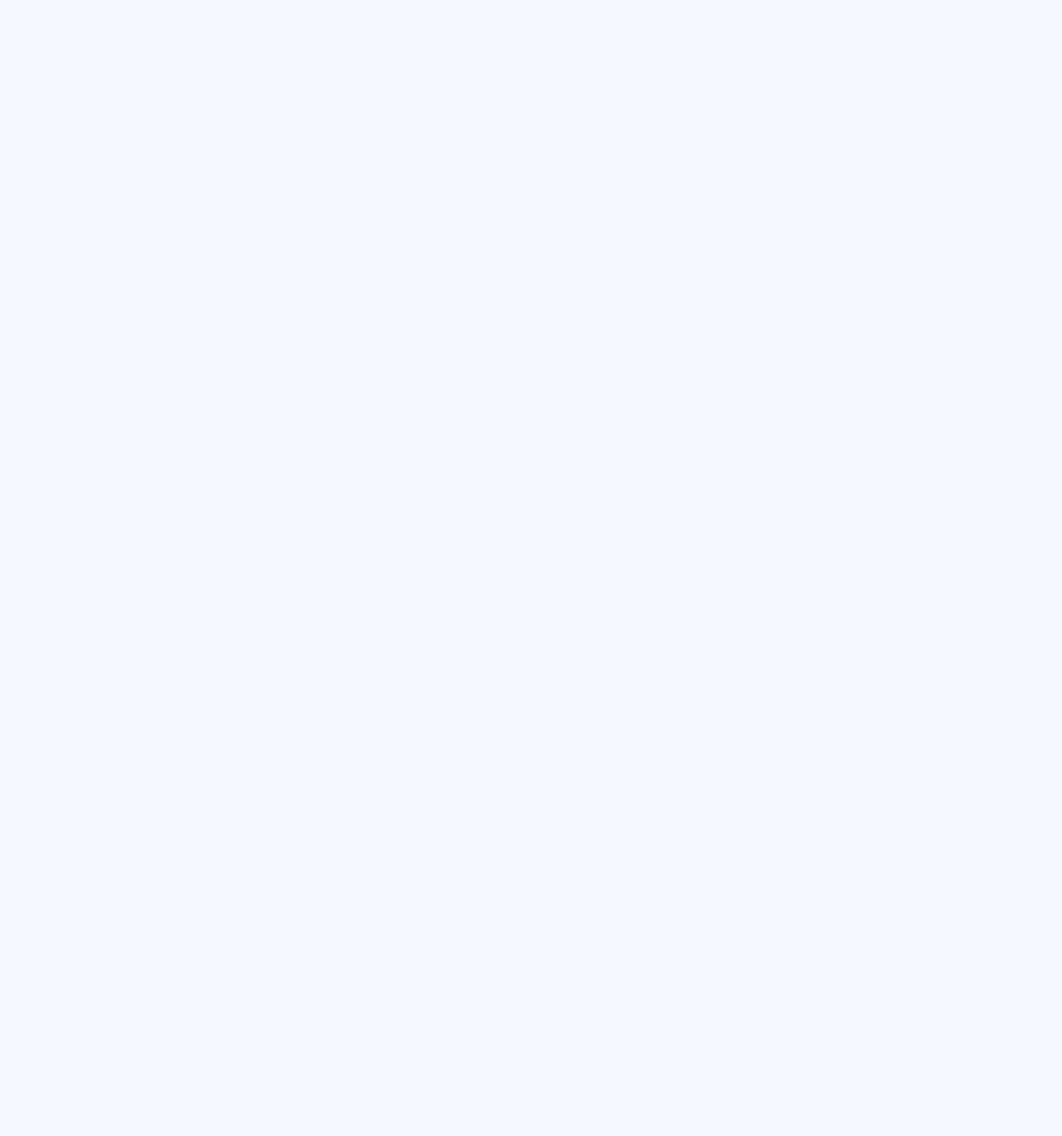
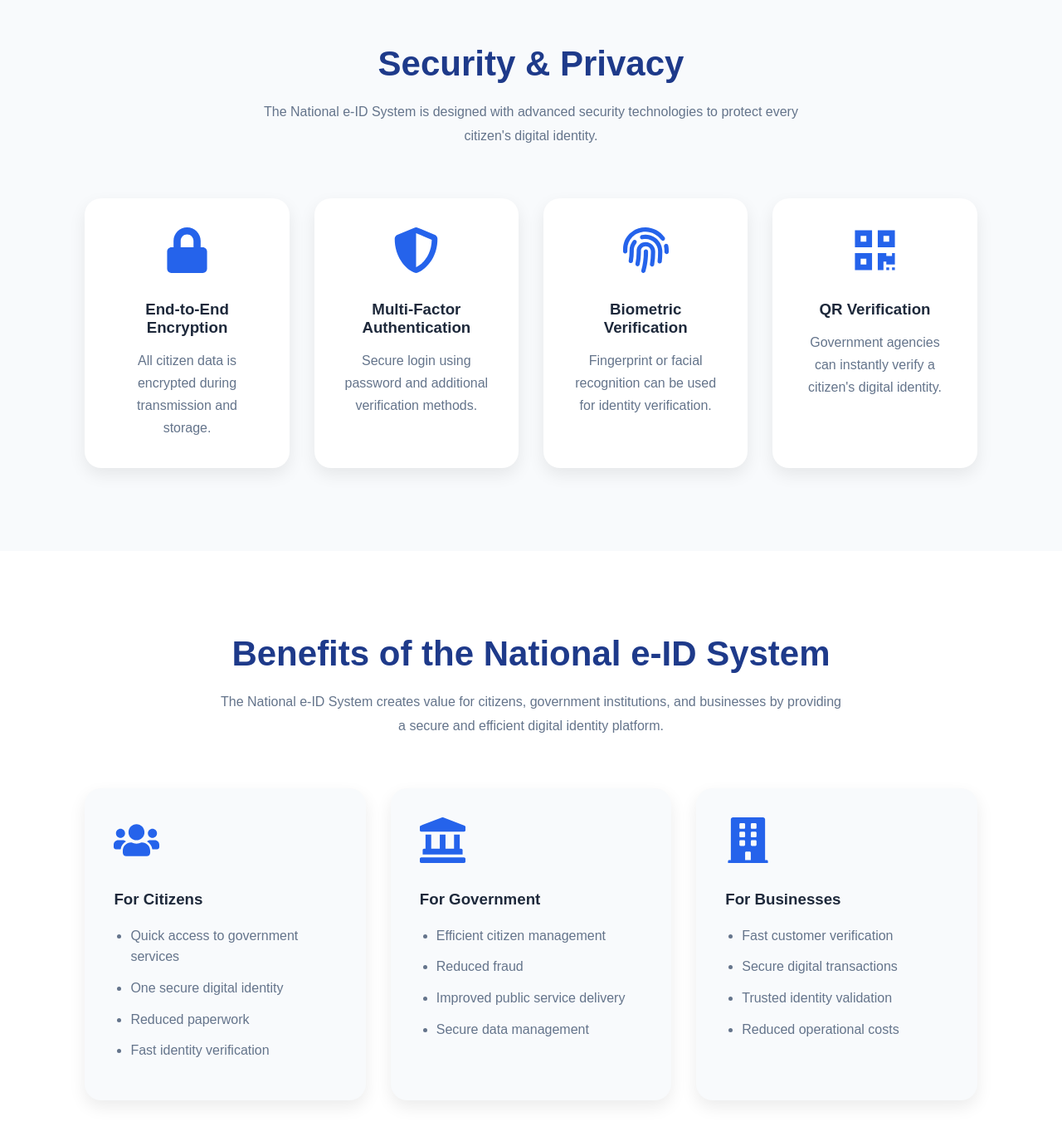
Before and after one commit to Nikini-Thathsarani/National-E-ID-System, a React (Vite) app: page / in a window 1280 px wide. Shown: the part 3651-5020 px from the top of the page at 83% size. Before the commit the page ends 3604 px from the top, so only its background shows below. Built offline with nearby package versions, Linux system fonts and the light colour scheme.

Commit message:
Complete Home page sections and improve landing page UI
 Added Security section & Benefits section

```diff
--- /dev/null
+++ b/src/components/home/Benefits.jsx
@@ -0,0 +1,68 @@
+import "../../styles/Benefits.css";
+import { FaUsers, FaLandmark, FaBuilding } from "react-icons/fa";
+
+function Benefits() {
+  const benefits = [
+    {
+      icon: <FaUsers />,
+      title: "For Citizens",
+      points: [
+        "Quick access to government services",
+        "One secure digital identity",
+        "Reduced paperwork",
+        "Fast identity verification",
+      ],
+    },
+    {
+      icon: <FaLandmark />,
+      title: "For Government",
+      points: [
+        "Efficient citizen management",
+        "Reduced fraud",
+        "Improved public service delivery",
+        "Secure data management",
+      ],
+    },
+    {
+      icon: <FaBuilding />,
+      title: "For Businesses",
+      points: [
+        "Fast customer verification",
+        "Secure digital transactions",
+        "Trusted identity validation",
+        "Reduced operational costs",
+      ],
+    },
+  ];
+
+  return (
+    <section className="benefits">
+      <div className="benefits-title">
+        <h2>Benefits of the National e-ID System</h2>
+        <p>
+          The National e-ID System creates value for citizens, government
+          institutions, and businesses by providing a secure and efficient
+          digital identity platform.
+        </p>
+      </div>
+
+      <div className="benefits-grid">
+        {benefits.map((item, index) => (
+          <div className="benefit-card" key={index}>
+            <div className="benefit-icon">{item.icon}</div>
+
+            <h3>{item.title}</h3>
+
+            <ul>
+              {item.points.map((point, i) => (
+                <li key={i}>{point}</li>
+              ))}
+            </ul>
+          </div>
+        ))}
+      </div>
+    </section>
+  );
+}
+
+export default Benefits;
--- /dev/null
+++ b/src/components/home/Security.jsx
@@ -0,0 +1,84 @@
+import "../../styles/Security.css";
+
+import {
+  FaLock,
+  FaFingerprint,
+  FaShieldAlt,
+  FaQrcode,
+} from "react-icons/fa";
+
+function Security() {
+
+  const securityItems = [
+
+    {
+      icon: <FaLock />,
+      title: "End-to-End Encryption",
+      description:
+        "All citizen data is encrypted during transmission and storage."
+    },
+
+    {
+      icon: <FaShieldAlt />,
+      title: "Multi-Factor Authentication",
+      description:
+        "Secure login using password and additional verification methods."
+    },
+
+    {
+      icon: <FaFingerprint />,
+      title: "Biometric Verification",
+      description:
+        "Fingerprint or facial recognition can be used for identity verification."
+    },
+
+    {
+      icon: <FaQrcode />,
+      title: "QR Verification",
+      description:
+        "Government agencies can instantly verify a citizen's digital identity."
+    }
+
+  ];
+
+  return (
+
+    <section className="security">
+
+      <div className="security-title">
+
+        <h2>Security & Privacy</h2>
+
+        <p>
+          The National e-ID System is designed with advanced security
+          technologies to protect every citizen's digital identity.
+        </p>
+
+      </div>
+
+      <div className="security-grid">
+
+        {securityItems.map((item, index) => (
+
+          <div className="security-card" key={index}>
+
+            <div className="security-icon">
+              {item.icon}
+            </div>
+
+            <h3>{item.title}</h3>
+
+            <p>{item.description}</p>
+
+          </div>
+
+        ))}
+
+      </div>
+
+    </section>
+
+  );
+}
+
+export default Security;
--- a/src/pages/Home/Home.jsx
+++ b/src/pages/Home/Home.jsx
@@ -5,6 +5,8 @@ import Hero from "../../components/home/Hero";
 import Statistics from "../../components/home/Statistics";
 import Features from "../../components/home/Features";
 import HowItWorks from "../../components/home/HowItWorks";
+import Security from "../../components/home/Security";
+import Benefits from "../../components/home/Benefits";
 
 function Home() {
   return (
@@ -15,6 +17,8 @@ function Home() {
       <Statistics />
       <Features />
       <HowItWorks />
+      <Security />
+      <Benefits />
     </>
   );
 }
--- /dev/null
+++ b/src/styles/Benefits.css
@@ -0,0 +1,60 @@
+.benefits {
+  padding: 100px 8%;
+  background: white;
+}
+
+.benefits-title {
+  text-align: center;
+  margin-bottom: 60px;
+}
+
+.benefits-title h2 {
+  font-size: 42px;
+  color: #1e3a8a;
+}
+
+.benefits-title p {
+  max-width: 750px;
+  margin: 20px auto;
+  color: #64748b;
+  line-height: 1.8;
+}
+
+.benefits-grid {
+  display: grid;
+  grid-template-columns: repeat(3, 1fr);
+  gap: 30px;
+}
+
+.benefit-card {
+  background: #f8fafc;
+  border-radius: 20px;
+  padding: 35px;
+  box-shadow: 0 8px 20px rgba(0, 0, 0, .08);
+  transition: .3s;
+}
+
+.benefit-card:hover {
+  transform: translateY(-10px);
+}
+
+.benefit-icon {
+  font-size: 55px;
+  color: #2563eb;
+  margin-bottom: 20px;
+}
+
+.benefit-card h3 {
+  margin-bottom: 20px;
+  color: #1e293b;
+}
+
+.benefit-card ul {
+  padding-left: 20px;
+}
+
+.benefit-card li {
+  margin-bottom: 12px;
+  color: #64748b;
+  line-height: 1.6;
+}
--- /dev/null
+++ b/src/styles/Security.css
@@ -0,0 +1,56 @@
+.security{
+    padding:100px 8%;
+    background:#f8fafc;
+}
+
+.security-title{
+    text-align:center;
+    margin-bottom:60px;
+}
+
+.security-title h2{
+    font-size:42px;
+    color:#1e3a8a;
+}
+
+.security-title p{
+    max-width:700px;
+    margin:20px auto;
+    color:#64748b;
+    line-height:1.8;
+}
+
+.security-grid{
+    display:grid;
+    grid-template-columns:repeat(4,1fr);
+    gap:30px;
+}
+
+.security-card{
+    background:white;
+    padding:35px;
+    border-radius:20px;
+    text-align:center;
+    box-shadow:0 8px 20px rgba(0,0,0,.08);
+    transition:.3s;
+}
+
+.security-card:hover{
+    transform:translateY(-10px);
+}
+
+.security-icon{
+    font-size:55px;
+    color:#2563eb;
+    margin-bottom:20px;
+}
+
+.security-card h3{
+    margin-bottom:15px;
+    color:#1e293b;
+}
+
+.security-card p{
+    color:#64748b;
+    line-height:1.7;
+}
```
